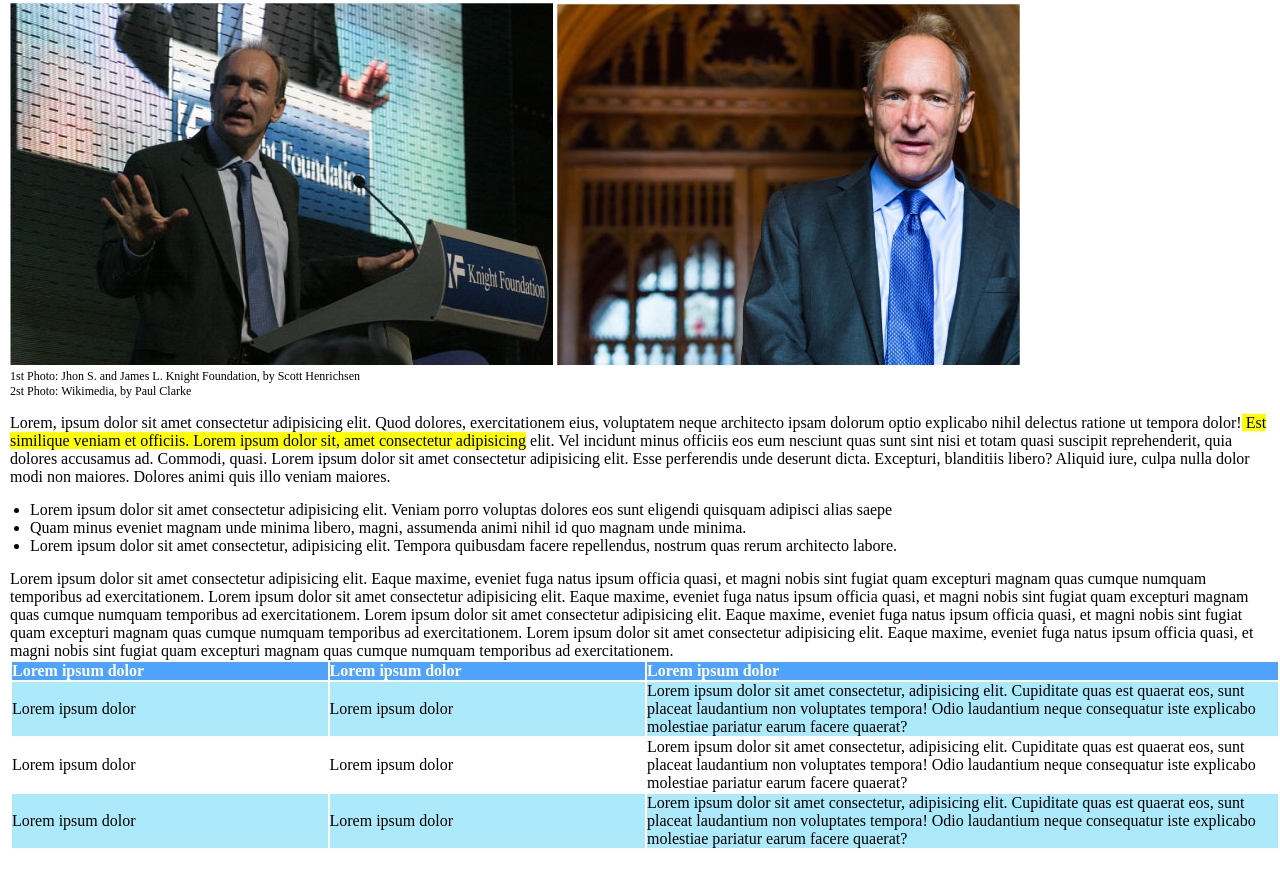
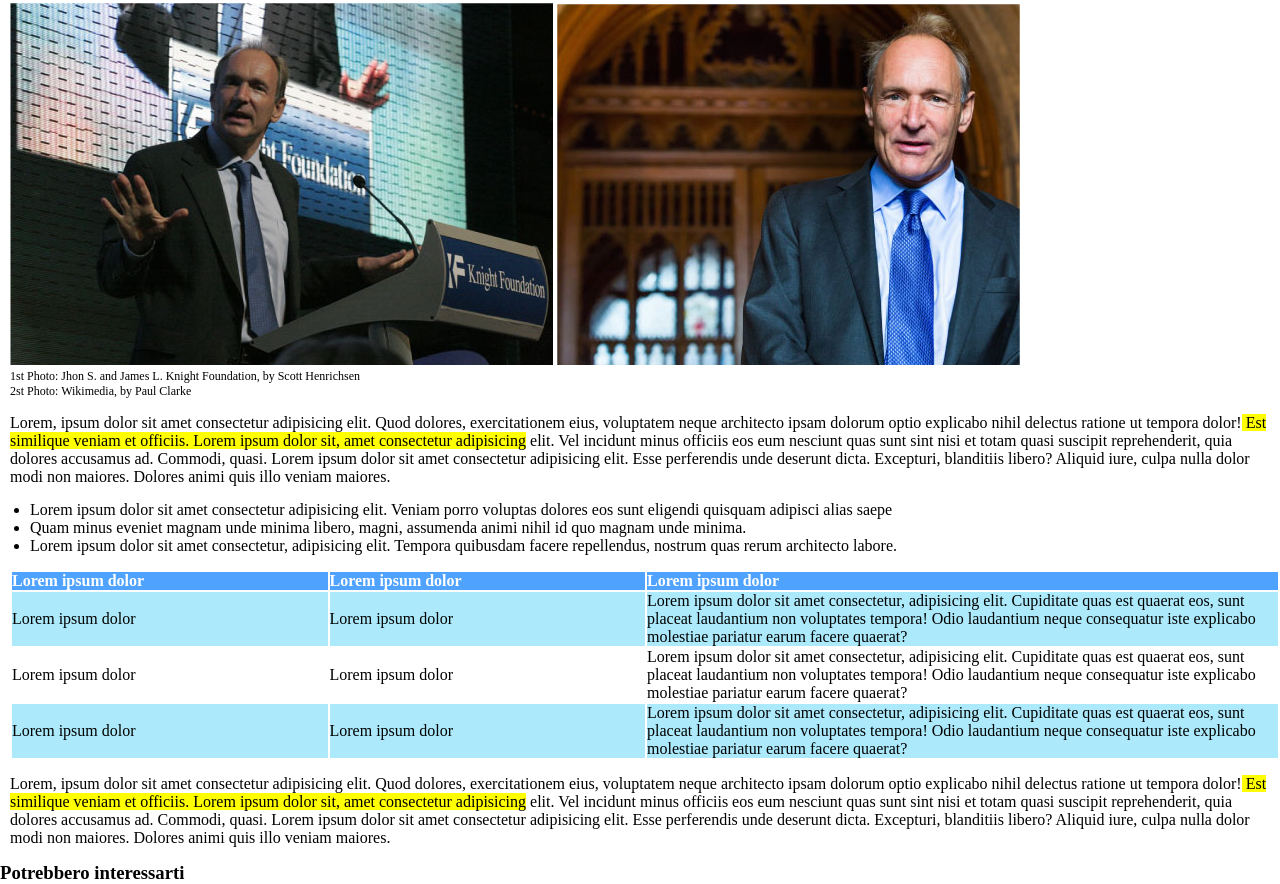
Before and after one commit to Pietroarmill/html-css-booleaner, a plain HTML site: page index.html in a window 1280 px wide. Shown: the part 242-1126 px from the top of the page. Before the commit the page ends 1092 px from the top, so only its background shows below. Drawn offline with Linux system fonts and the light colour scheme; files whose address does not match are found by name.

Commit message:
main completed

```diff
--- a/css/style.css
+++ b/css/style.css
@@ -46,7 +46,6 @@ header{
 /* titoli immagini */
 #img-title{
     font-size: 12px;
-    margin-bottom: 15px;
 }
 
 .color-p{
@@ -54,8 +53,13 @@ header{
 }
 
 #ulist{
+    margin-left: 20px;
+    margin-bottom: 15px;
+}
+
+/* PARAGRAFI */
+.paragraph{
     margin-top: 15px;
-    margin-left: 20px;
     margin-bottom: 15px;
 }
 
--- a/index.html
+++ b/index.html
@@ -18,6 +18,7 @@
     </header>
     <!-- /header -->
 
+    <!-- contenuto del main -->
     <main>
 
         <div id="contenitore">
@@ -52,7 +53,7 @@
             <!-- /titoli immagini -->
 
             <!-- primo paragrafo -->
-            <div>
+            <div class="paragraph">
                 <p>Lorem, ipsum dolor sit amet consectetur adipisicing elit. Quod dolores, exercitationem eius, voluptatem neque architecto ipsam dolorum optio explicabo nihil delectus ratione ut tempora dolor!<span class="color-p"> Est similique veniam et officiis. Lorem ipsum dolor sit, amet consectetur adipisicing</span> elit. Vel incidunt minus officiis eos eum nesciunt quas sunt sint nisi et totam quasi suscipit reprehenderit, quia dolores accusamus ad. Commodi, quasi. Lorem ipsum dolor sit amet consectetur adipisicing elit. Esse perferendis unde deserunt dicta. Excepturi, blanditiis libero? Aliquid iure, culpa nulla dolor modi non maiores. Dolores animi quis illo veniam maiores.</p>
             </div>
             <!-- /primo paragrafo -->
@@ -74,7 +75,8 @@
             <!-- /lista non ordinata -->
 
             <!-- tabella -->
-            <div id="tabella">
+            <div>
+
                 <table>
 
                     <!-- intestazione tabella -->
@@ -107,27 +109,25 @@
                     </tbody>
                     <!-- /corpo della tabella -->
 
+                </table>
+
                 <!-- /tabella -->
             </div>
 
             <!-- secondo paragrafo -->
-            <div>
-                Lorem ipsum dolor sit amet consectetur adipisicing elit. Eaque maxime, eveniet fuga natus ipsum officia quasi, et magni nobis sint fugiat quam excepturi magnam quas cumque numquam temporibus ad exercitationem.
-                Lorem ipsum dolor sit amet consectetur adipisicing elit. Eaque maxime, eveniet fuga natus ipsum officia quasi, et magni nobis sint fugiat quam excepturi magnam quas cumque numquam temporibus ad exercitationem.
-                Lorem ipsum dolor sit amet consectetur adipisicing elit. Eaque maxime, eveniet fuga natus ipsum officia quasi, et magni nobis sint fugiat quam excepturi magnam quas cumque numquam temporibus ad exercitationem.
-                Lorem ipsum dolor sit amet consectetur adipisicing elit. Eaque maxime, eveniet fuga natus ipsum officia quasi, et magni nobis sint fugiat quam excepturi magnam quas cumque numquam temporibus ad exercitationem.
+            <div class="paragraph">
+                <p>Lorem, ipsum dolor sit amet consectetur adipisicing elit. Quod dolores, exercitationem eius, voluptatem neque architecto ipsam dolorum optio explicabo nihil delectus ratione ut tempora dolor!<span class="color-p"> Est similique veniam et officiis. Lorem ipsum dolor sit, amet consectetur adipisicing</span> elit. Vel incidunt minus officiis eos eum nesciunt quas sunt sint nisi et totam quasi suscipit reprehenderit, quia dolores accusamus ad. Commodi, quasi. Lorem ipsum dolor sit amet consectetur adipisicing elit. Esse perferendis unde deserunt dicta. Excepturi, blanditiis libero? Aliquid iure, culpa nulla dolor modi non maiores. Dolores animi quis illo veniam maiores.</p>
             </div>
             <!-- /secondo paragrafo -->
-
-
-
-
 
         </div>
 
     </main>
+    <!-- /contenuto del main -->
 
     <footer>
+
+        <h3>Potrebbero interessarti </h3>
 
     </footer>
 
```
